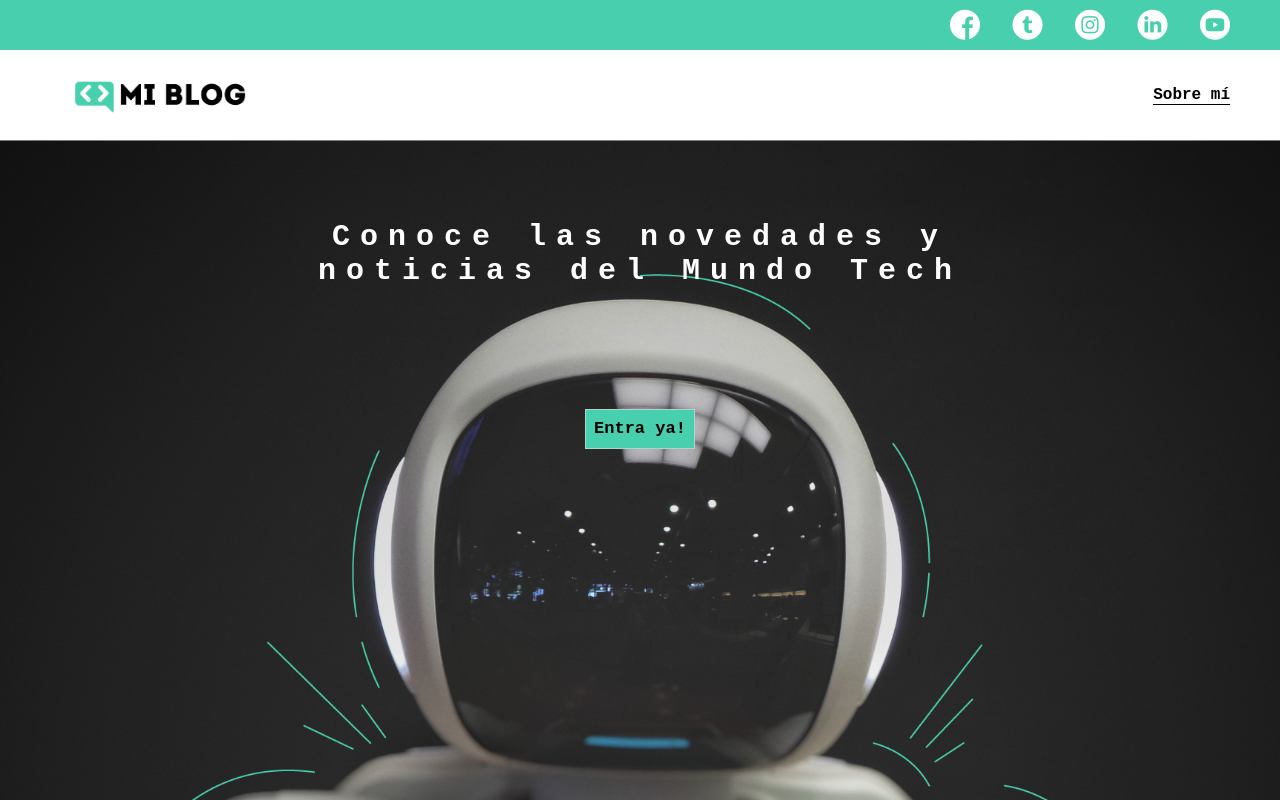
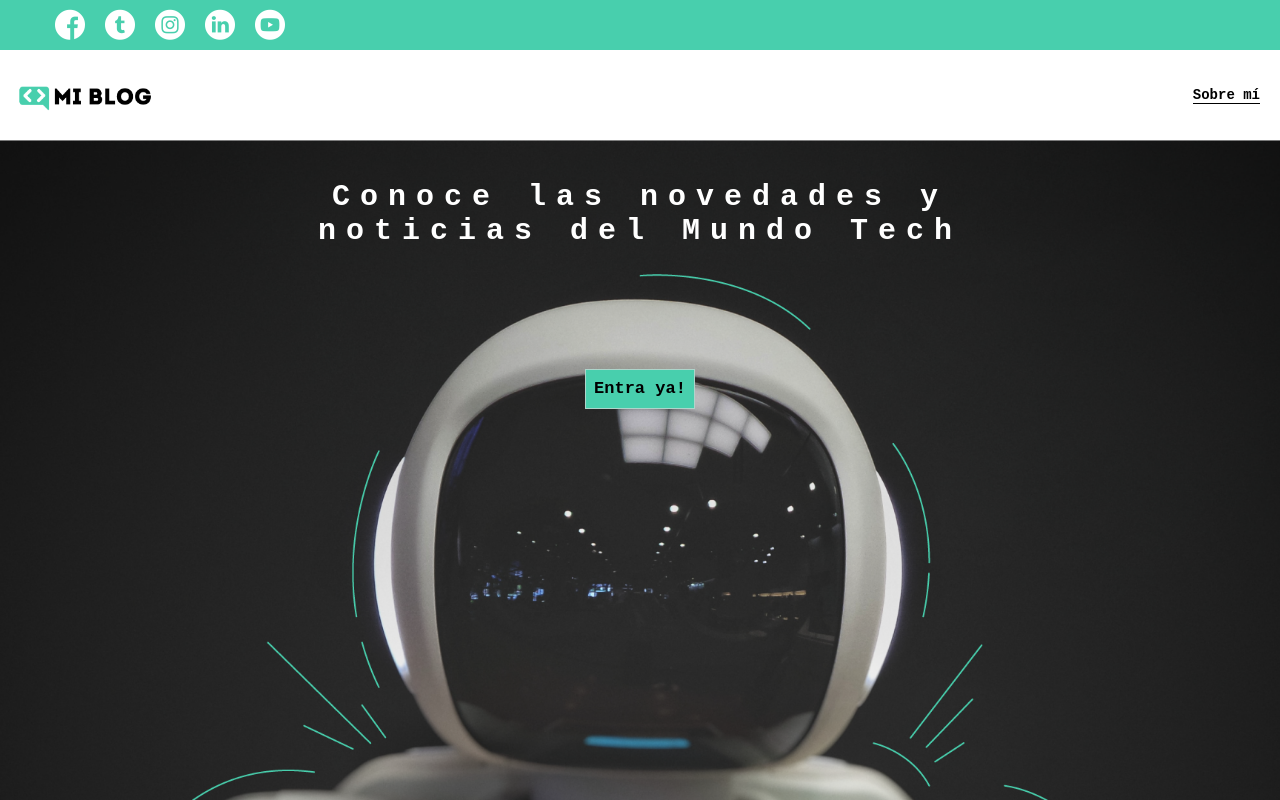
Before and after one commit to CarlosMarioToro/Blog, a plain HTML site: page index.html in a window 1280 px wide. Drawn offline with Linux system fonts and the light colour scheme.

Commit message:
Clase 10

```diff
--- a/css/main.css
+++ b/css/main.css
@@ -13,6 +13,7 @@ body {
 }
 html {
     font-family: 'Roboto mono', monospace;
+    font-size: 62.5%;
 }
 a {
     text-decoration: none;
@@ -32,14 +33,12 @@ header .header-icons-container {
     background-color: #48cfad;
 }
 header .header-icons-container .icons {
-    width: 300px;
+    width: 320px;
     height: auto;
     display: flex;
-    justify-content: flex-end;
+    justify-content: center;
     align-items: center;
-    justify-content: space-between;
-    justify-self: end;
-    margin-right: 50px;
+    justify-self: start;
 }
 header .icons span {
     color: white;
@@ -50,19 +49,20 @@ nav {
     height: 90px;
 }
 nav .nav-logo-container {
-    margin-left: 50px;
+    margin-left: 0;
 }
 nav .nav-logo-container img {
-    width: 220px;
-    margin-top: 10px;
+    width: 170px;
+    margin-top: 20px;
 }
 nav .profile-link {
     display: flex;
     align-items: center;
     justify-content: flex-end;
-    margin-right: 50px;
+    margin-right: 20px;
 }
 nav .profile-link a {
+    font-size: 1.4rem;
     font-weight: bold;
     color: black;
     border-bottom: 1px solid black;
@@ -70,7 +70,7 @@ nav .profile-link a {
 .home-main {
     display: grid;
     grid-template-columns: 1fr 4fr 1fr;
-    height: 100vh;
+    height: 100%;
     background-image: url('../assets/img/Cover.png');
     background-position: center;
     background-repeat: no-repeat;
@@ -81,12 +81,11 @@ nav .profile-link a {
     grid-column: 2;
     justify-items: center;
     height: 350px;
-    margin-top: 80px;
+    margin-top: 40px;
 }
 .home-main-text {
-    /* font-family: 'Roboto mono', monospace; */
-    font-size: 30px;
-    font-weight: 700px;
+    font-size: 3rem;
+    font-weight: bold;
     letter-spacing: 10px;
     color: white;
     text-align: center;
@@ -98,7 +97,7 @@ nav .profile-link a {
     background: #48cfad;
     text-align: center;
     font-weight: 700;
-    font-size: 17px;
+    font-size: 1.7rem;
     border: 1px solid #aed5cb;
     line-height: 38px;
 }
```
